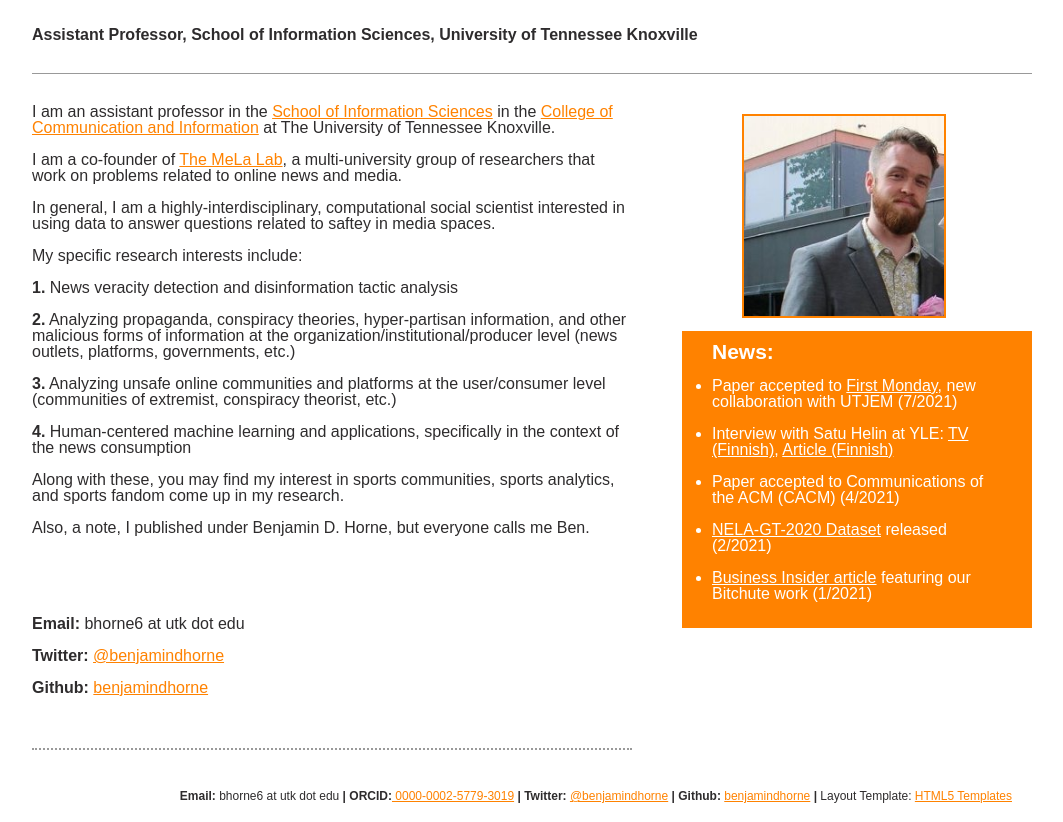
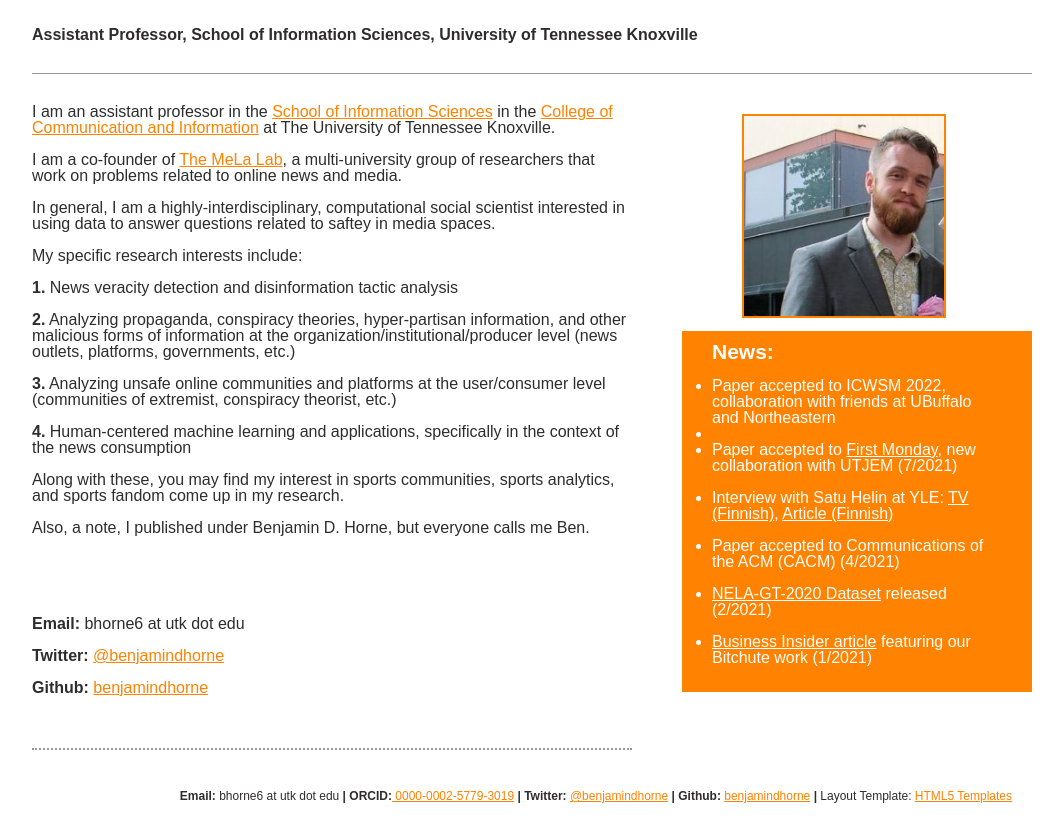
Before and after one commit to BenjaminDHorne/BenjaminDHorne.github.io, a plain HTML site: page index.html in a window 1280 px wide. Shown: the part 93-915 px from the top of the page, without its empty margins (108-1171 px from the left). Drawn offline with Linux system fonts and the light colour scheme; a script that the page names is missing.

Commit message:
news update

```diff
--- a/index.html
+++ b/index.html
@@ -66,6 +66,7 @@
 			<div> <!-- News side bar here! -->
         <h2>News:</h2><br>
           <ul>
+		  <li>Paper accepted to ICWSM 2022, collaboration with friends at UBuffalo and Northeastern<li>
 		  <li>Paper accepted to <a href="https://firstmonday.org/ojs/index.php/fm/article/view/11682">First Monday</a>, new collaboration with UTJEM (7/2021) <br><br>
 	    <li>Interview with Satu Helin at YLE: <a href="https://areena.yle.fi/1-50627994">TV (Finnish)</a>, <a href="https://yle.fi/uutiset/3-11951146">Article (Finnish)</a> <br><br>
 	    <li>Paper accepted to Communications of the ACM (CACM) (4/2021) <br><br>
```
